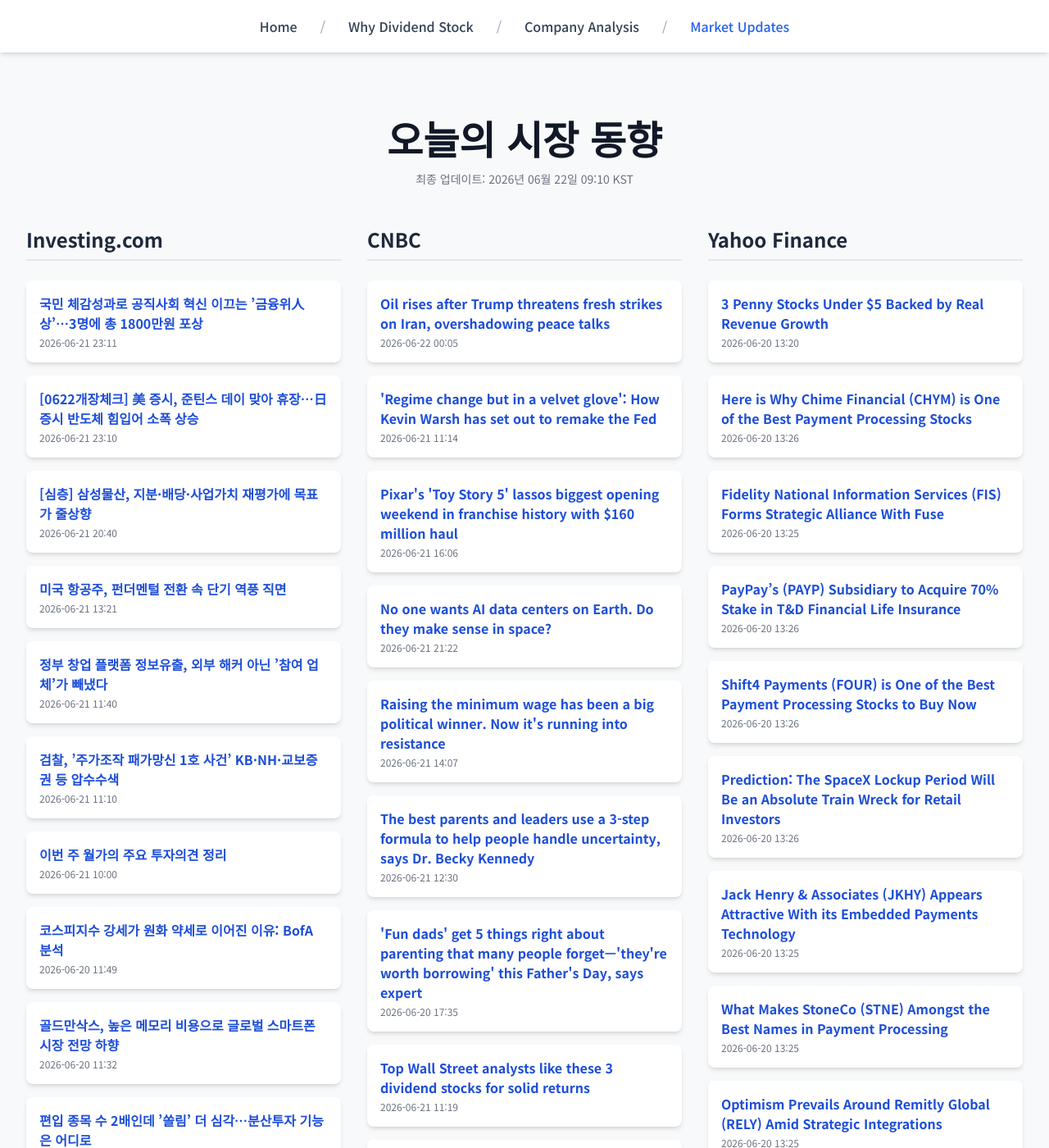
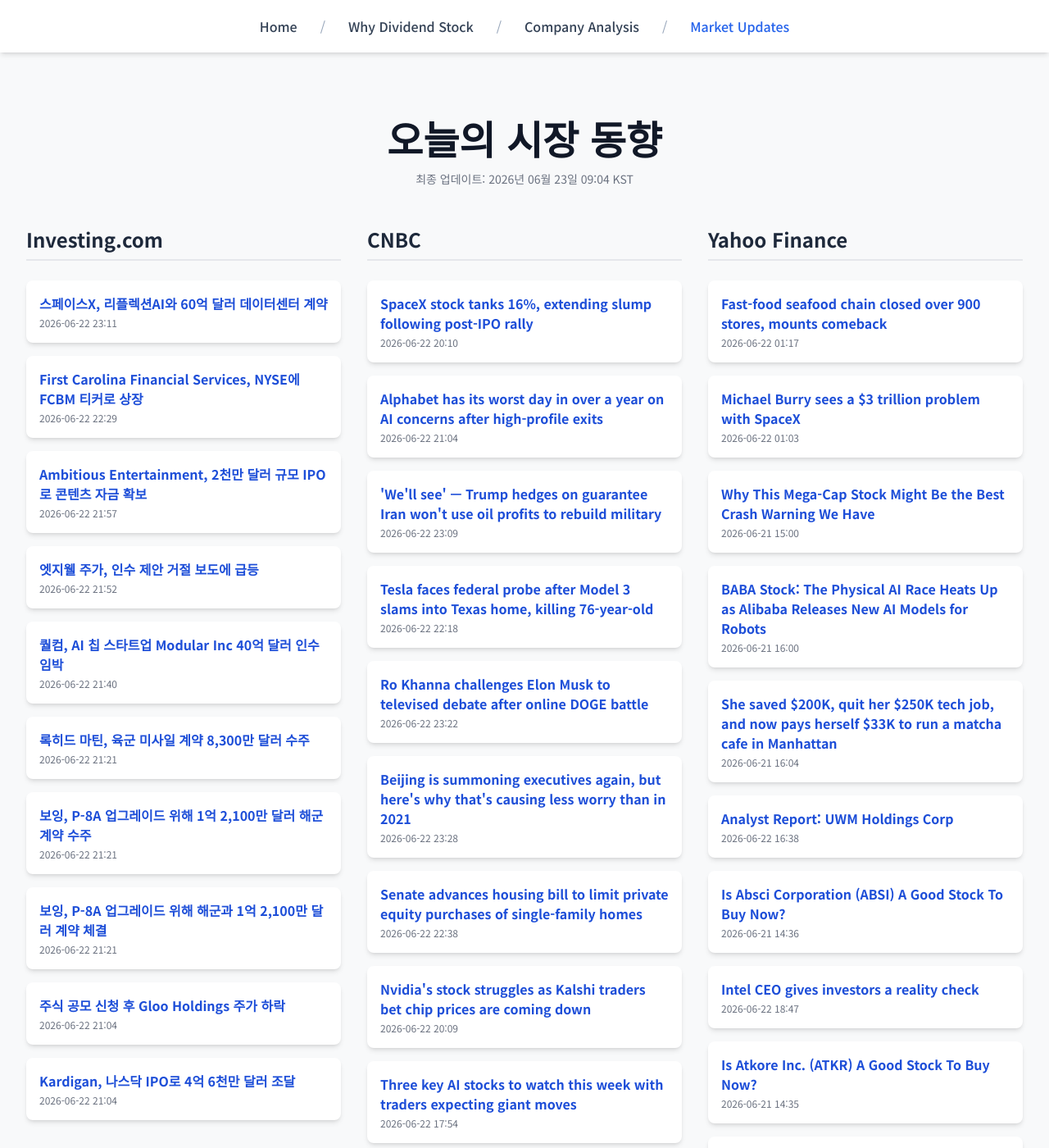
Before and after one commit to Kay-Hwang/my-company-analysis, a Jekyll site: the page built from market-updates.html, in a window 1280 px wide and 1400 px high. Shown: the whole window at 82% size. Built offline with Jekyll 4.4.1, drawn with Linux system fonts in a browser that asks for light colours; nearby versions of some CDN libraries; a script that is not in the unit is left out; some of the changed text lies outside the part shown.

Commit message:
Update daily data

```diff
--- a/_data/latest_data.json
+++ b/_data/latest_data.json
@@ -1,190 +1,190 @@
 {
-  "lastUpdated": "2026년 06월 22일 09:10 KST",
+  "lastUpdated": "2026년 06월 23일 09:04 KST",
   "news": {
     "investing": [
       {
-        "title": "국민 체감성과로 공직사회 혁신 이끄는 ’금융위人상’…3명에 총 1800만원 포상",
-        "link": "https://kr.investing.com/news/stock-market-news/article-1990303",
-        "pubDate": "2026-06-21 23:11:11",
-        "summary": "국민 체감성과로 공직사회 혁신 이끄는 ’금융위人상’…3명에 총 1800만원 포상"
+        "title": "스페이스X, 리플렉션AI와 60억 달러 데이터센터 계약",
+        "link": "https://kr.investing.com/news/stock-market-news/article-1991929",
+        "pubDate": "2026-06-22 23:11:14",
+        "summary": "스페이스X, 리플렉션AI와 60억 달러 데이터센터 계약"
       },
       {
-        "title": "[0622개장체크] 美 증시, 준틴스 데이 맞아 휴장…日 증시 반도체 힘입어 소폭 상승",
-        "link": "https://kr.investing.com/news/stock-market-news/article-1990296",
-        "pubDate": "2026-06-21 23:10:08",
-        "summary": "[0622개장체크] 美 증시, 준틴스 데이 맞아 휴장…日 증시 반도체 힘입어 소폭 상승"
+        "title": "First Carolina Financial Services, NYSE에 FCBM 티커로 상장",
+        "link": "https://kr.investing.com/news/stock-market-news/article-432SI-1991907",
+        "pubDate": "2026-06-22 22:29:05",
+        "summary": "First Carolina Financial Services, NYSE에 FCBM 티커로 상장"
       },
       {
-        "title": "[심층] 삼성물산, 지분·배당·사업가치 재평가에 목표가 줄상향",
-        "link": "https://kr.investing.com/news/stock-market-news/article-1990291",
-        "pubDate": "2026-06-21 20:40:15",
-        "summary": "[심층] 삼성물산, 지분·배당·사업가치 재평가에 목표가 줄상향"
+        "title": "Ambitious Entertainment, 2천만 달러 규모 IPO로 콘텐츠 자금 확보",
+        "link": "https://kr.investing.com/news/stock-market-news/article-93CH-1991881",
+        "pubDate": "2026-06-22 21:57:48",
+        "summary": "Ambitious Entertainment, 2천만 달러 규모 IPO로 콘텐츠 자금 확보"
       },
       {
-        "title": "미국 항공주, 펀더멘털 전환 속 단기 역풍 직면",
-        "link": "https://kr.investing.com/news/stock-market-news/article-1990279",
-        "pubDate": "2026-06-21 13:21:00",
-        "summary": "미국 항공주, 펀더멘털 전환 속 단기 역풍 직면"
+        "title": "엣지웰 주가, 인수 제안 거절 보도에 급등",
+        "link": "https://kr.investing.com/news/stock-market-news/article-93CH-1991877",
+        "pubDate": "2026-06-22 21:52:04",
+        "summary": "엣지웰 주가, 인수 제안 거절 보도에 급등"
       },
       {
-        "title": "정부 창업 플랫폼 정보유출, 외부 해커 아닌 ’참여 업체’가 빼냈다",
-        "link": "https://kr.investing.com/news/stock-market-news/article-1990272",
-        "pubDate": "2026-06-21 11:40:15",
-        "summary": "정부 창업 플랫폼 정보유출, 외부 해커 아닌 ’참여 업체’가 빼냈다"
+        "title": "퀄컴, AI 칩 스타트업 Modular Inc 40억 달러 인수 임박",
+        "link": "https://kr.investing.com/news/stock-market-news/article-1991869",
+        "pubDate": "2026-06-22 21:40:42",
+        "summary": "퀄컴, AI 칩 스타트업 Modular Inc 40억 달러 인수 임박"
       },
       {
-        "title": "검찰, ’주가조작 패가망신 1호 사건’ KB·NH·교보증권 등 압수수색",
-        "link": "https://kr.investing.com/news/stock-market-news/article-1990271",
-        "pubDate": "2026-06-21 11:10:15",
-        "summary": "검찰, ’주가조작 패가망신 1호 사건’ KB·NH·교보증권 등 압수수색"
+        "title": "록히드 마틴, 육군 미사일 계약 8,300만 달러 수주",
+        "link": "https://kr.investing.com/news/stock-market-news/article-93CH-1991850",
+        "pubDate": "2026-06-22 21:21:31",
+        "summary": "록히드 마틴, 육군 미사일 계약 8,300만 달러 수주"
       },
       {
-        "title": "이번 주 월가의 주요 투자의견 정리",
-        "link": "https://kr.investing.com/news/stock-market-news/article-1990259",
-        "pubDate": "2026-06-21 10:00:00",
-        "summary": "이번 주 월가의 주요 투자의견 정리"
+        "title": "보잉, P-8A 업그레이드 위해 1억 2,100만 달러 해군 계약 수주",
+        "link": "https://kr.investing.com/news/stock-market-news/article-93CH-1991849",
+        "pubDate": "2026-06-22 21:21:21",
+        "summary": "보잉, P-8A 업그레이드 위해 1억 2,100만 달러 해군 계약 수주"
       },
       {
-        "title": "코스피지수 강세가 원화 약세로 이어진 이유: BofA 분석",
-        "link": "https://kr.investing.com/news/stock-market-news/article-1990216",
-        "pubDate": "2026-06-20 11:49:39",
-        "summary": "코스피지수 강세가 원화 약세로 이어진 이유: BofA 분석"
+        "title": "보잉, P-8A 업그레이드 위해 해군과 1억 2,100만 달러 계약 체결",
+        "link": "https://kr.investing.com/news/stock-market-news/article-93CH-1991848",
+        "pubDate": "2026-06-22 21:21:20",
+        "summary": "보잉, P-8A 업그레이드 위해 해군과 1억 2,100만 달러 계약 체결"
       },
       {
-        "title": "골드만삭스, 높은 메모리 비용으로 글로벌 스마트폰 시장 전망 하향",
-        "link": "https://kr.investing.com/news/stock-market-news/article-1990213",
-        "pubDate": "2026-06-20 11:32:43",
-        "summary": "골드만삭스, 높은 메모리 비용으로 글로벌 스마트폰 시장 전망 하향"
+        "title": "주식 공모 신청 후 Gloo Holdings 주가 하락",
+        "link": "https://kr.investing.com/news/stock-market-news/article-93CH-1991827",
+        "pubDate": "2026-06-22 21:04:45",
+        "summary": "주식 공모 신청 후 Gloo Holdings 주가 하락"
       },
       {
-        "title": "편입 종목 수 2배인데 ’쏠림’ 더 심각…분산투자 기능은 어디로",
-        "link": "https://kr.investing.com/news/stock-market-news/article-1990158",
-        "pubDate": "2026-06-19 21:41:12",
-        "summary": "편입 종목 수 2배인데 ’쏠림’ 더 심각…분산투자 기능은 어디로"
+        "title": "Kardigan, 나스닥 IPO로 4억 6천만 달러 조달",
+        "link": "https://kr.investing.com/news/stock-market-news/article-432SI-1991841",
+        "pubDate": "2026-06-22 21:04:08",
+        "summary": "Kardigan, 나스닥 IPO로 4억 6천만 달러 조달"
       }
     ],
     "cnbc": [
       {
-        "title": "Oil rises after Trump threatens fresh strikes on Iran, overshadowing peace talks",
-        "link": "https://www.cnbc.com/2026/06/22/oil-prices-wti-brent-crude-trump-iran-threat-strait-hormuz-closure.html",
-        "pubDate": "Mon, 22 Jun 2026 00:05:08 GMT",
-        "summary": "Oil prices climbed on Monday after U.S. President Donald Trump threatened renewed military action against Iran."
+        "title": "SpaceX stock tanks 16%, extending slump following post-IPO rally",
+        "link": "https://www.cnbc.com/2026/06/22/spacex-stock-ipo-rally-selloff.html",
+        "pubDate": "Mon, 22 Jun 2026 20:10:16 GMT",
+        "summary": "A rally following the company's record breaking IPO on June 12 has cooled, with stock dropping the past three days of trading."
       },
       {
-        "title": "'Regime change but in a velvet glove': How Kevin Warsh has set out to remake the Fed",
-        "link": "https://www.cnbc.com/2026/06/21/how-kevin-warsh-has-set-out-to-remake-the-fed.html",
-        "pubDate": "Sun, 21 Jun 2026 11:14:02 GMT",
-        "summary": "The first big announced changes point toward a quiet revolution, with task forces set up to rethink virtually everything done at the Fed."
+        "title": "Alphabet has its worst day in over a year on AI concerns after high-profile exits",
+        "link": "https://www.cnbc.com/2026/06/22/alphabet-goog-stock-ai-departures.html",
+        "pubDate": "Mon, 22 Jun 2026 21:04:29 GMT",
+        "summary": "Google parent Alphabet has seen consecutive high-profile artificial intelligence researchers leave."
       },
       {
-        "title": "Pixar's 'Toy Story 5' lassos biggest opening weekend in franchise history with $160 million haul",
-        "link": "https://www.cnbc.com/2026/06/21/pixar-toy-story-5-box-office-biggest-opening-in-franchise-history-.html",
-        "pubDate": "Sun, 21 Jun 2026 16:06:06 GMT",
-        "summary": "Disney and Pixar's \"Toy Story 5\" tallied $160 million domestically during its opening weekend, the highest debut in franchise history."
+        "title": "'We'll see' — Trump hedges on guarantee Iran won't use oil profits to rebuild military",
+        "link": "https://www.cnbc.com/2026/06/22/trump-iran-war-oil-profits-rebuild-military.html",
+        "pubDate": "Mon, 22 Jun 2026 23:09:43 GMT",
+        "summary": "Treasury Secretary Scott Bessent authorized the import of Iranian oil and refined products into the U.S. through at least August."
       },
       {
-        "title": "No one wants AI data centers on Earth. Do they make sense in space?",
-        "link": "https://www.cnbc.com/2026/06/21/do-space-based-ai-data-centers-make-economic-sense.html",
-        "pubDate": "Sun, 21 Jun 2026 21:22:53 GMT",
-        "summary": "Elon Musk's SpaceX is betting big on orbital AI data centers. The public doesn't want them on Earth, but the economic case for space-based is questionable."
+        "title": "Tesla faces federal probe after Model 3 slams into Texas home, killing 76-year-old",
+        "link": "https://www.cnbc.com/2026/06/22/tesla-nhtsa-model-3-crash-autopilot-katy-texas.html",
+        "pubDate": "Mon, 22 Jun 2026 22:18:22 GMT",
+        "summary": "Harris County authorities said that the driver, Michael Butler, said that he had been using Tesla's partially automated driving systems."
       },
       {
-        "title": "Raising the minimum wage has been a big political winner. Now it's running into resistance",
-        "link": "https://www.cnbc.com/2026/06/21/raise-minimum-wage-inflation-politics.html",
-        "pubDate": "Sun, 21 Jun 2026 14:07:29 GMT",
-        "summary": "Raising the minimum wage has been a progressive policy winner at the ballot box, but recent losses suggest an economic mood slowing its political momentum."
+        "title": "Ro Khanna challenges Elon Musk to televised debate after online DOGE battle",
+        "link": "https://www.cnbc.com/2026/06/22/ro-khanna-challenges-elon-musk-to-televised-debate-after-doge-battle.html",
+        "pubDate": "Mon, 22 Jun 2026 23:22:22 GMT",
+        "summary": "Rep. Ro Khanna, D-Calif., has been a critic of the Elon-Musk-led Department of Government Efficiency cuts."
       },
       {
-        "title": "The best parents and leaders use a 3-step formula to help people handle uncertainty, says Dr. Becky Kennedy",
-        "link": "https://www.cnbc.com/2026/06/21/use-a-3-step-formula-to-help-people-handle-uncertainty-dr-becky-kennedy.html",
-        "pubDate": "Sun, 21 Jun 2026 12:30:02 GMT",
-        "summary": "Even if you can't control an outcome, you can still help your child or co-worker feel more at ease with uncertainty, just by how you describe a situation."
+        "title": "Beijing is summoning executives again, but here's why that's causing less worry than in 2021",
+        "link": "https://www.cnbc.com/2026/06/23/china-tech-crackdown-antitrust-tripcom-meituan-food-delivery-anti-involution-deflation-.html",
+        "pubDate": "Mon, 22 Jun 2026 23:28:15 GMT",
+        "summary": "Beijing is summoning tech executives for meetings as it did in 2021, but now it has less room to wield a heavy hand due to deflation and rivalry with the U.S."
       },
       {
-        "title": "'Fun dads' get 5 things right about parenting that many people forget—'they're worth borrowing' this Father's Day, says expert",
-        "link": "https://www.cnbc.com/2026/06/20/fun-dads-get-5-things-right-about-parenting-that-many-people-forget-says-expert.html",
-        "pubDate": "Sat, 20 Jun 2026 17:35:35 GMT",
-        "summary": "Many parents spend their days managing schedules, chores and responsibilities. This Father's Day, a parenting expert shares five \"fun dad\" habits that can increase joy and strengthen parent-child relationships."
+        "title": "Senate advances housing bill to limit private equity purchases of single-family homes",
+        "link": "https://www.cnbc.com/2026/06/22/affordable-housing-bill-private-equity-single-family-homes.html",
+        "pubDate": "Mon, 22 Jun 2026 22:38:59 GMT",
+        "summary": "The House is also expected to advance a sprawling housing package this week that's aimed at creating more supply and making homes more affordable."
       },
       {
-        "title": "Top Wall Street analysts like these 3 dividend stocks for solid returns",
-        "link": "https://www.cnbc.com/2026/06/21/top-wall-street-analysts-like-these-3-dividend-stocks-for-solid-returns.html",
-        "pubDate": "Sun, 21 Jun 2026 11:19:06 GMT",
-        "summary": "TipRanks discusses three dividend-paying stocks."
+        "title": "Nvidia's stock struggles as Kalshi traders bet chip prices are coming down",
+        "link": "https://www.cnbc.com/2026/06/22/nvidias-stock-struggles-as-kalshi-traders-bet-chip-prices-are-coming-down.html",
+        "pubDate": "Mon, 22 Jun 2026 20:09:04 GMT",
+        "summary": "Shares of Nvidia have been faltering recently — and Kalshi traders predict that what the company can charge for chips is also declining."
       },
       {
-        "title": "AI buildout gives tech investors new reasons to watch bond market",
-        "link": "https://www.cnbc.com/2026/06/20/ai-buildout-giving-tech-investors-new-reasons-to-watch-bond-market.html",
-        "pubDate": "Sat, 20 Jun 2026 12:00:01 GMT",
-        "summary": "Tech giants are depleting cash reserves and raising debt in their ambitious data center buildouts, a dynamic that's forcing investors to watch interest rates."
+        "title": "Three key AI stocks to watch this week with traders expecting giant moves",
+        "link": "https://www.cnbc.com/2026/06/22/three-key-ai-stocks-to-watch-this-week-with-traders-expecting-giant-moves.html",
+        "pubDate": "Mon, 22 Jun 2026 17:54:14 GMT",
+        "summary": "Micron and Cerebras report this week. Also there's heavy options activity in Super Micro."
       },
       {
-        "title": "Republicans buy crypto more than Democrats, data shows — what's driving the divide",
-        "link": "https://www.cnbc.com/2026/06/21/republicans-democrats-crypto-bitcoin-use.html",
-        "pubDate": "Sun, 21 Jun 2026 13:30:01 GMT",
-        "summary": "\"There's a massive, massive partisan gap,\" of crypto adoption between Democrats and Republicans. Here's why."
+        "title": "Companies are demanding states cut red tape. Data center-wary voters may think differently",
+        "link": "https://www.cnbc.com/2026/06/22/states-data-center-permitting-public-opposition.html",
+        "pubDate": "Mon, 22 Jun 2026 18:16:44 GMT",
+        "summary": "Pennsylvania Gov. Josh Shapiro touted a $20 billion economic development deal last June, the state's largest ever. It's caused Shapiro no shortage of grief."
       }
     ],
     "yahoo": [
       {
-        "title": "3 Penny Stocks Under $5 Backed by Real Revenue Growth",
-        "link": "https://finance.yahoo.com/markets/stocks/articles/3-penny-stocks-under-5-132000082.html",
-        "pubDate": "2026-06-20T13:20:00Z",
-        "summary": "3 Penny Stocks Under $5 Backed by Real Revenue Growth"
+        "title": "Fast-food seafood chain closed over 900 stores, mounts comeback",
+        "link": "https://finance.yahoo.com/small-business/articles/closing-1-000-restaurants-seafood-011700497.html",
+        "pubDate": "2026-06-22T01:17:00Z",
+        "summary": "Fast-food seafood chain closed over 900 stores, mounts comeback"
       },
       {
-        "title": "Here is Why Chime Financial (CHYM) is One of the Best Payment Processing Stocks",
-        "link": "https://finance.yahoo.com/markets/stocks/articles/why-chime-financial-chym-one-132603631.html",
-        "pubDate": "2026-06-20T13:26:03Z",
-        "summary": "Here is Why Chime Financial (CHYM) is One of the Best Payment Processing Stocks"
+        "title": "Michael Burry sees a $3 trillion problem with SpaceX",
+        "link": "https://finance.yahoo.com/markets/stocks/articles/michael-burry-sees-3-trillion-010300765.html",
+        "pubDate": "2026-06-22T01:03:00Z",
+        "summary": "Michael Burry sees a $3 trillion problem with SpaceX"
       },
       {
-        "title": "Fidelity National Information Services (FIS) Forms Strategic Alliance With Fuse",
-        "link": "https://finance.yahoo.com/markets/stocks/articles/fidelity-national-information-services-fis-132559945.html",
-        "pubDate": "2026-06-20T13:25:59Z",
-        "summary": "Fidelity National Information Services (FIS) Forms Strategic Alliance With Fuse"
+        "title": "Why This Mega-Cap Stock Might Be the Best Crash Warning We Have",
+        "link": "https://finance.yahoo.com/markets/stocks/articles/why-mega-cap-stock-might-150002434.html",
+        "pubDate": "2026-06-21T15:00:02Z",
+        "summary": "Why This Mega-Cap Stock Might Be the Best Crash Warning We Have"
       },
       {
-        "title": "PayPay’s (PAYP) Subsidiary to Acquire 70% Stake in T&D Financial Life Insurance",
-        "link": "https://finance.yahoo.com/markets/stocks/articles/paypay-payp-subsidiary-acquire-70-132602610.html",
-        "pubDate": "2026-06-20T13:26:02Z",
-        "summary": "PayPay’s (PAYP) Subsidiary to Acquire 70% Stake in T&D Financial Life Insurance"
+        "title": "BABA Stock: The Physical AI Race Heats Up as Alibaba Releases New AI Models for Robots",
+        "link": "https://finance.yahoo.com/technology/ai/articles/baba-stock-physical-ai-race-160002111.html",
+        "pubDate": "2026-06-21T16:00:02Z",
+        "summary": "BABA Stock: The Physical AI Race Heats Up as Alibaba Releases New AI Models for Robots"
       },
       {
-        "title": "Shift4 Payments (FOUR) is One of the Best Payment Processing Stocks to Buy Now",
-        "link": "https://finance.yahoo.com/markets/stocks/articles/shift4-payments-four-one-best-132600010.html",
-        "pubDate": "2026-06-20T13:26:00Z",
-        "summary": "Shift4 Payments (FOUR) is One of the Best Payment Processing Stocks to Buy Now"
+        "title": "She saved $200K, quit her $250K tech job, and now pays herself $33K to run a matcha cafe in Manhattan",
+        "link": "https://finance.yahoo.com/small-business/articles/she-saved-200k-quit-her-160412245.html",
+        "pubDate": "2026-06-21T16:04:12Z",
+        "summary": "She saved $200K, quit her $250K tech job, and now pays herself $33K to run a matcha cafe in Manhattan"
       },
       {
-        "title": "Prediction: The SpaceX Lockup Period Will Be an Absolute Train Wreck for Retail Investors",
-        "link": "https://finance.yahoo.com/markets/stocks/articles/prediction-spacex-lockup-period-absolute-132600226.html",
-        "pubDate": "2026-06-20T13:26:00Z",
-        "summary": "Prediction: The SpaceX Lockup Period Will Be an Absolute Train Wreck for Retail Investors"
+        "title": "Analyst Report: UWM Holdings Corp",
+        "link": "https://finance.yahoo.com/research/reports/ARGUS_5978_AnalystReport_1782146332000?yptr=yahoo&ncid=yahooproperties_plusresear_nm5q6ze1cei",
+        "pubDate": "2026-06-22T16:38:52Z",
+        "summary": "Analyst Report: UWM Holdings Corp"
       },
       {
-        "title": "Jack Henry & Associates (JKHY) Appears Attractive With its Embedded Payments Technology",
-        "link": "https://finance.yahoo.com/markets/stocks/articles/jack-henry-associates-jkhy-appears-132557647.html",
-        "pubDate": "2026-06-20T13:25:57Z",
-        "summary": "Jack Henry & Associates (JKHY) Appears Attractive With its Embedded Payments Technology"
+        "title": "Is Absci Corporation (ABSI) A Good Stock To Buy Now?",
+        "link": "https://finance.yahoo.com/markets/stocks/articles/absci-corporation-absi-good-stock-143601164.html",
+        "pubDate": "2026-06-21T14:36:01Z",
+        "summary": "Is Absci Corporation (ABSI) A Good Stock To Buy Now?"
       },
       {
-        "title": "What Makes StoneCo (STNE) Amongst the Best Names in Payment Processing",
-        "link": "https://finance.yahoo.com/markets/stocks/articles/makes-stoneco-stne-amongst-best-132555027.html",
-        "pubDate": "2026-06-20T13:25:55Z",
-        "summary": "What Makes StoneCo (STNE) Amongst the Best Names in Payment Processing"
+        "title": "Intel CEO gives investors a reality check",
+        "link": "https://finance.yahoo.com/technology/ai/articles/intel-ceo-gives-investors-reality-184700678.html",
+        "pubDate": "2026-06-22T18:47:00Z",
+        "summary": "Intel CEO gives investors a reality check"
       },
       {
-        "title": "Optimism Prevails Around Remitly Global (RELY) Amid Strategic Integrations",
-        "link": "https://finance.yahoo.com/markets/stocks/articles/optimism-prevails-around-remitly-global-132549818.html",
-        "pubDate": "2026-06-20T13:25:49Z",
-        "summary": "Optimism Prevails Around Remitly Global (RELY) Amid Strategic Integrations"
+        "title": "Is Atkore Inc. (ATKR) A Good Stock To Buy Now?",
+        "link": "https://finance.yahoo.com/markets/stocks/articles/atkore-inc-atkr-good-stock-143535537.html",
+        "pubDate": "2026-06-21T14:35:35Z",
+        "summary": "Is Atkore Inc. (ATKR) A Good Stock To Buy Now?"
       },
       {
-        "title": "Susquehanna Maintains Positive Rating on Global Payments (GPN)",
-        "link": "https://finance.yahoo.com/markets/stocks/articles/susquehanna-maintains-positive-rating-global-132552090.html",
-        "pubDate": "2026-06-20T13:25:52Z",
-        "summary": "Susquehanna Maintains Positive Rating on Global Payments (GPN)"
+        "title": "Is Aeva Technologies, Inc. (AEVA) A Good Stock To Buy Now?",
+        "link": "https://finance.yahoo.com/markets/stocks/articles/aeva-technologies-inc-aeva-good-143548081.html",
+        "pubDate": "2026-06-21T14:35:48Z",
+        "summary": "Is Aeva Technologies, Inc. (AEVA) A Good Stock To Buy Now?"
       }
     ]
   }
```
